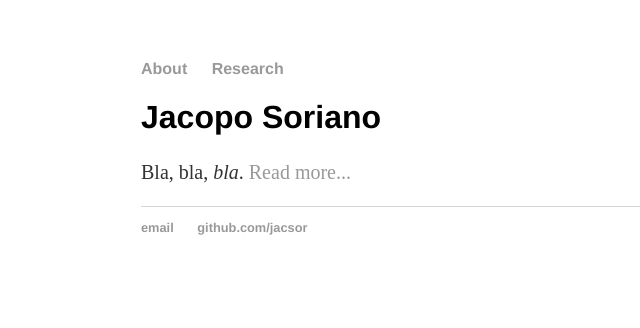
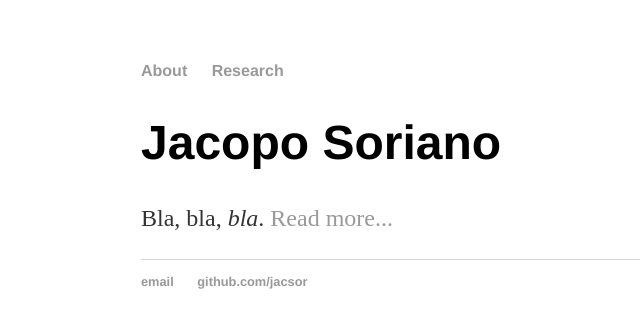
Before and after one commit to jacsor/jacsor.github.io, a Jekyll site: the page built from index.html, in a window 1280 px wide. Shown: the top 328 px of the page, without its empty margins (179-819 px from the left). Built offline with Jekyll 4.4.1, drawn with Linux system fonts in a browser that asks for light colours.

Commit message:
Update main.css

```diff
--- a/css/main.css
+++ b/css/main.css
@@ -1,43 +1,29 @@
-body {
-    margin: 60px auto;
-    width: 50%;
-}
-nav ul, footer ul {
-    font-family:'Helvetica', 'Arial', 'Sans-Serif';
-    padding: 0px;
-    list-style: none;
-    font-weight: bold;
-}
-nav ul li, footer ul li {
-    display: inline;
-    margin-right: 20px;
-}
-a {
-    text-decoration: none;
-    color: #999;
-}
-a:hover {
-    text-decoration: underline;
-}
-h1 {
-    font-size: 2em;
-    font-family:'Helvetica', 'Arial', 'Sans-Serif';
-}
-p {
-    font-size: 1.25em;
-    line-height: 1.4em;
-    color: #333;
-}
-footer {
-    border-top: 1px solid #d5d5d5;
-    font-size: .8em;
-}
+body { margin: 60px auto; width: 50%; }
 
-ul.posts {
-    margin: 20px auto 40px;
-    font-size: 1.25em;
-}
+a { text-decoration: none; color: #999; }
+a:hover { text-decoration: underline; }
 
-ul.posts li {
-    list-style: none;
-}
+p, ul { font-size: 1.5em; line-height: 1.4em; color: #333; }
+
+h1, h2, h3, h4 { font-family: 'Helvetica', 'Arial', 'Sans-Serif'; }
+h1 { font-size: 3em;  }
+h2 { font-size: 2.7em; }
+h3 { font-size: 2.3em; }
+h4 { font-size: 1.9em; }
+
+nav ul, footer ul { font-size: 1em; font-family: 'Helvetica', 'Arial', 'Sans-Serif'; padding: 0px; list-style: none; font-weight: bold; }
+nav ul li, footer ul li { display: inline; margin-right: 20px; }
+
+footer { border-top: 1px solid #d5d5d5; font-size: .8em; }
+
+/* Blog */
+ul.posts { margin: 20px auto 40px; font-size: 1.5em; }
+ul.posts li { list-style: none; }
+
+/* CV */
+.cv { margin: 0px 0px 60px; }
+.cv h1 { font-size: 3em; }
+.cv h2 { font-size: 2em; }
+.cv address, .cv .download { font-family: 'Helvetica', 'Arial', 'Sans-Serif'; }
+.cv address, .cv p { font-size: 1.2em; }
+.cv .download { float: right; font-size: .8em; text-transform: uppercase; }
```
